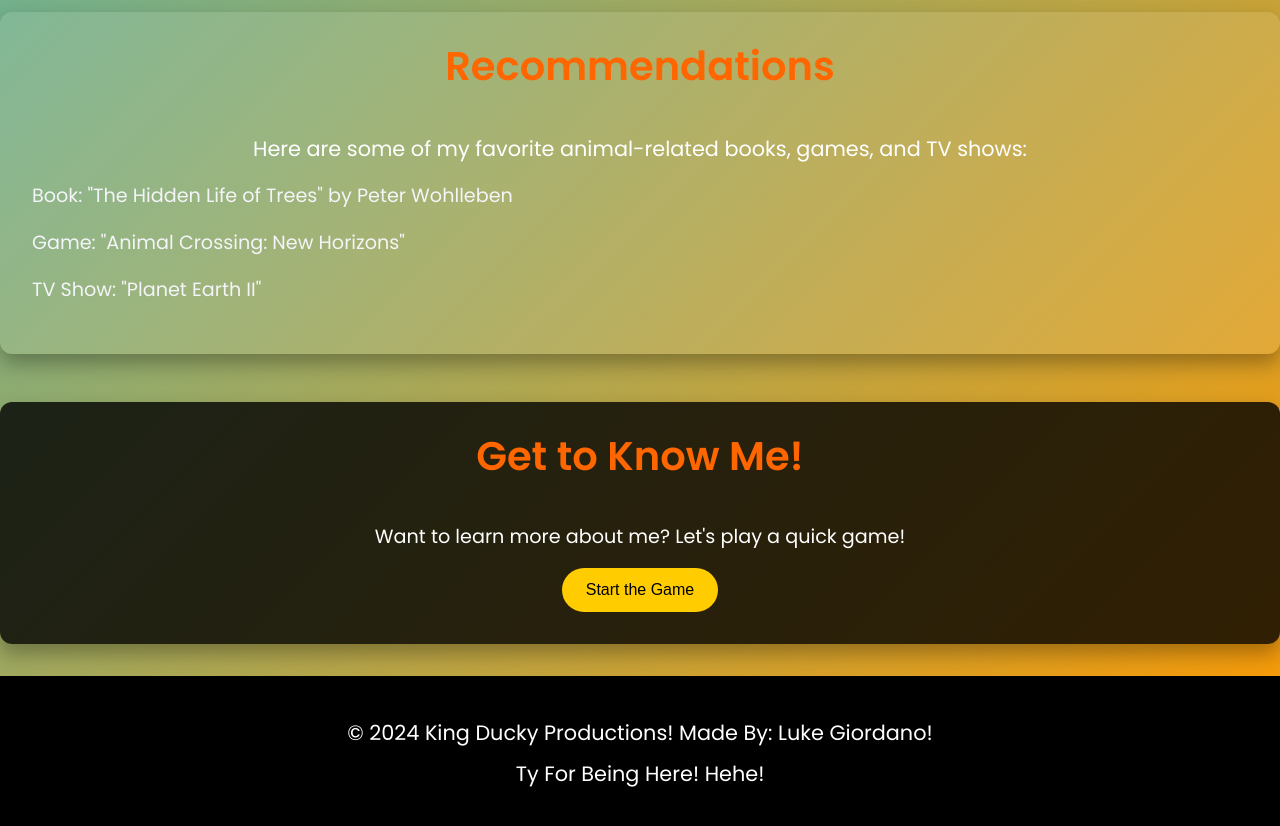
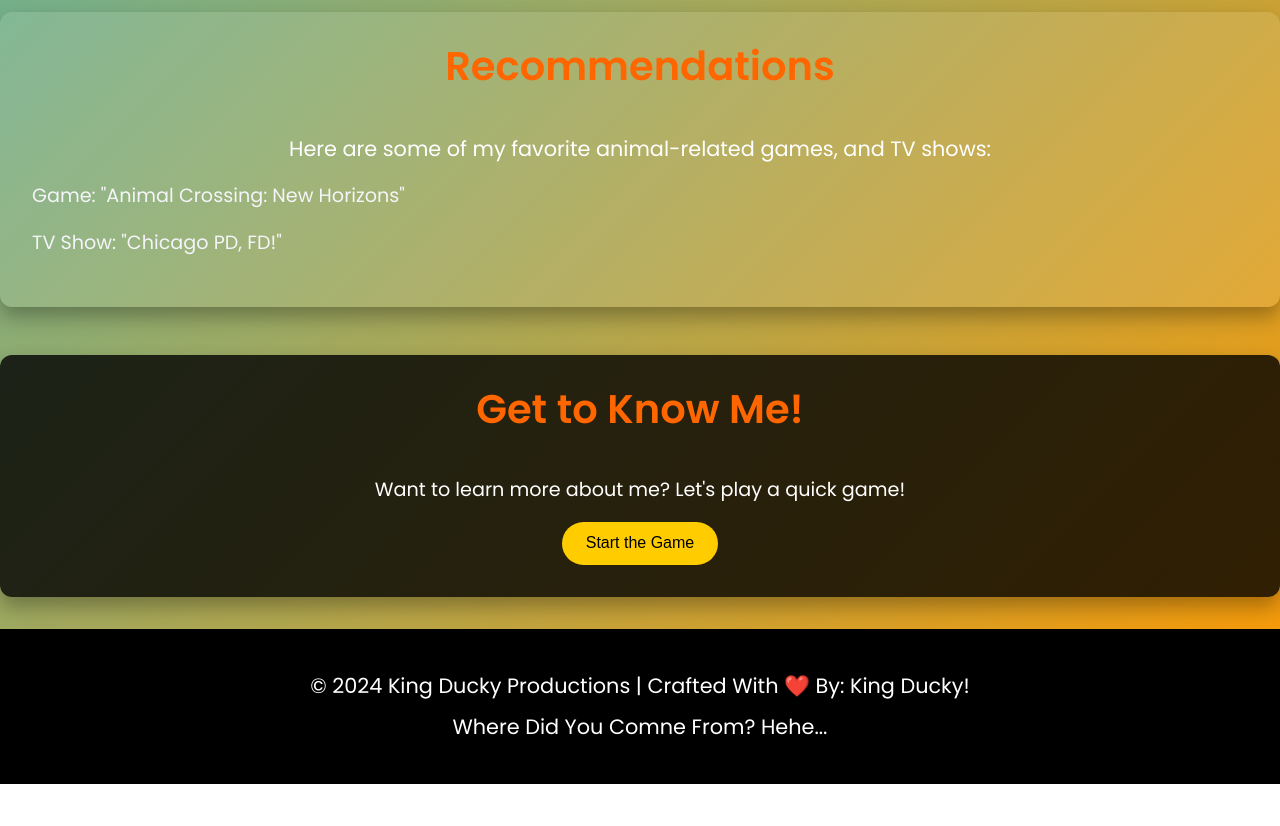
Before and after one commit to Lukel001/MyWebsite, a plain HTML site: page index.html in a window 1280 px wide. Shown: the part 1720-2546 px from the top of the page. After the commit the page ends 2504 px from the top, so only its background shows below. Drawn offline with Linux system fonts and the light colour scheme.

Commit message:
Update index.html

```diff
--- a/index.html
+++ b/index.html
@@ -273,7 +273,7 @@
 
     <section id="about" class="container">
         <h2>About Me</h2>
-        <p>Hi, I'm Luke Giordano! I'm passionate about animals, coding, gaming, and nature.</p>
+        <p>Hi, I'm King Ducky! I'm passionate about animals, coding, gaming, and nature.</p>
         <p>Here are a few fun facts about me:</p>
         <ul>
             <li>I have two adorable turtles named Gary and NayNay.</li>
@@ -291,11 +291,10 @@
 
     <section id="recommendations" class="container">
         <h2>Recommendations</h2>
-        <p>Here are some of my favorite animal-related books, games, and TV shows:</p>
+        <p>Here are some of my favorite animal-related games, and TV shows:</p>
         <ul>
-            <li>Book: "The Hidden Life of Trees" by Peter Wohlleben</li>
             <li>Game: "Animal Crossing: New Horizons"</li>
-            <li>TV Show: "Planet Earth II"</li>
+            <li>TV Show: "Chicago PD, FD!"</li>
         </ul>
     </section>
 
@@ -306,8 +305,8 @@
     </section>
 
    <footer>
-    <p>&copy; 2024 King Ducky Productions! Made By: Luke Giordano!</p>
-    <p>Ty For Being Here! Hehe!</p>
+    <p>&copy; 2024 King Ducky Productions | Crafted With ❤️ By: King Ducky!</p>
+    <p>Where Did You Comne From? Hehe...</p>
 </footer>
 
 </body>
```
